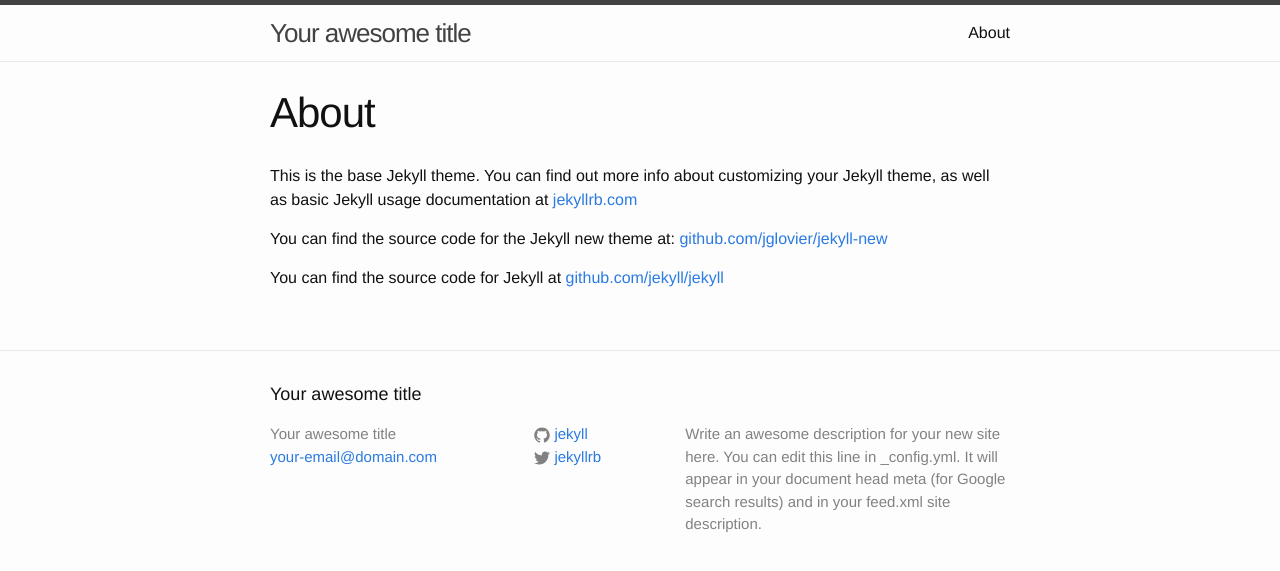
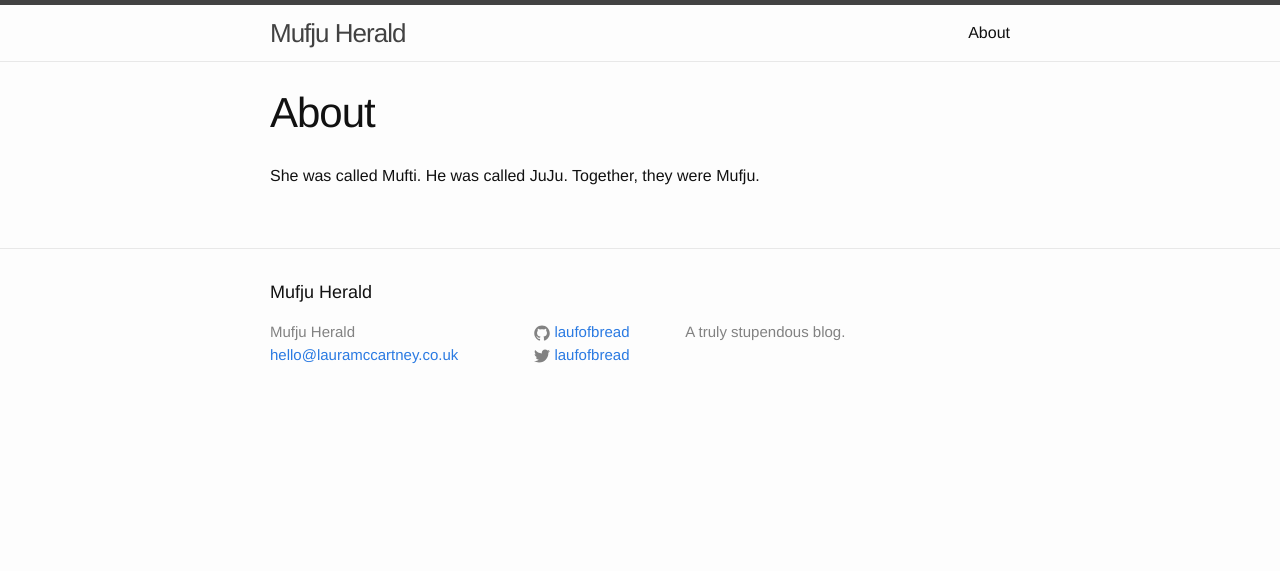
Before and after one commit to laufofbread/mufju-herald, a Jekyll site: the page built from about.md, in a window 1280 px wide. Shown: the top 571 px of the page. Built offline with Jekyll 4.4.1, drawn with Linux system fonts in a browser that asks for light colours.

Commit message:
Change config data

```diff
--- a/_config.yml
+++ b/_config.yml
@@ -1,14 +1,12 @@
 # Site settings
-title: Your awesome title
-email: your-email@domain.com
+title: Mufju Herald
+email: hello@lauramccartney.co.uk
 description: > # this means to ignore newlines until "baseurl:"
-  Write an awesome description for your new site here. You can edit this
-  line in _config.yml. It will appear in your document head meta (for
-  Google search results) and in your feed.xml site description.
+  A truly stupendous blog.
 baseurl: "" # the subpath of your site, e.g. /blog/
 url: "http://yourdomain.com" # the base hostname & protocol for your site
-twitter_username: jekyllrb
-github_username:  jekyll
+twitter_username: laufofbread
+github_username:  laufofbread
 
 # Build settings
 markdown: kramdown
--- a/about.md
+++ b/about.md
@@ -4,8 +4,6 @@
 permalink: /about/
 ---
 
-This is the base Jekyll theme. You can find out more info about customizing your Jekyll theme, as well as basic Jekyll usage documentation at [jekyllrb.com](http://jekyllrb.com/)
-
-You can find the source code for the Jekyll new theme at: [github.com/jglovier/jekyll-new](https://github.com/jglovier/jekyll-new)
-
-You can find the source code for Jekyll at [github.com/jekyll/jekyll](https://github.com/jekyll/jekyll)
+She was called Mufti.
+He was called JuJu.
+Together, they were Mufju.
```
